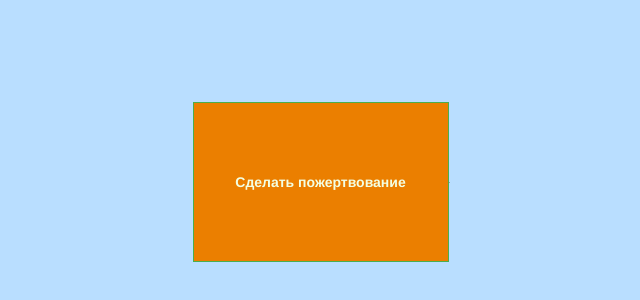
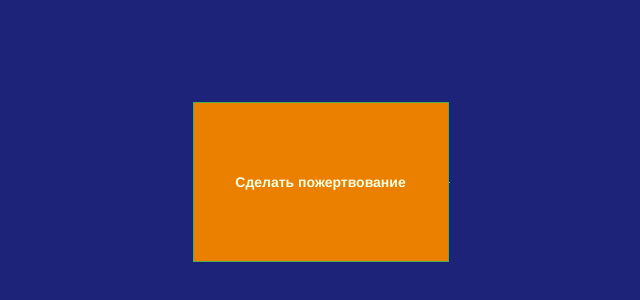
Before and after one commit to msxd/donation, a plain HTML site: page index.html in a window 1280 px wide. Shown: the part 218-518 px from the top of the page, without its empty margins (319-959 px from the left). Drawn offline with nearby package versions, Linux system fonts and the light colour scheme; grey boxes are pictures that could not be loaded.

Commit message:
Update index.html

```diff
--- a/index.html
+++ b/index.html
@@ -6,7 +6,7 @@
       <link href="https://maxcdn.bootstrapcdn.com/bootstrap/3.3.7/css/bootstrap.min.css" rel="stylesheet" integrity="sha384-BVYiiSIFeK1dGmJRAkycuHAHRg32OmUcww7on3RYdg4Va+PmSTsz/K68vbdEjh4u" crossorigin="anonymous">
       <style>
         body{
-              background: #b9deff;
+              background: #1C2378;
           display:flex;justify-content:center;align-items:center;
         }
         form{
```
